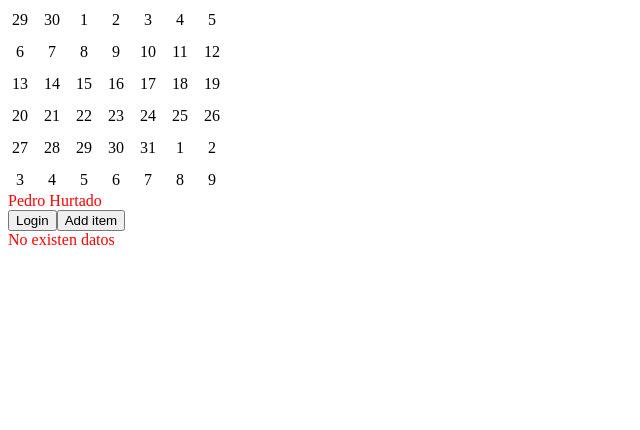
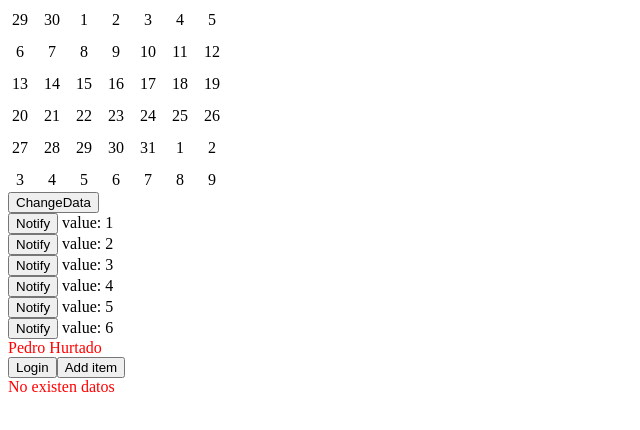
Before and after one commit to PedroHurtado/angular_ceg, an Angular app: page / in a window 1280 px wide. Shown: the top 430 px of the page, without its empty margins (0-640 px from the left). Built offline with nearby package versions, Linux system fonts and the light colour scheme.

Commit message:
input and output

```diff
--- a/src/app/app.html
+++ b/src/app/app.html
@@ -1,4 +1,5 @@
 <app-calendar/>
+<app-parent/>
 <div>{{name}}</div>
 
 @if(getUser();as user){
--- a/src/app/app.ts
+++ b/src/app/app.ts
@@ -1,10 +1,11 @@
 import { Component } from '@angular/core';
 import { RouterOutlet } from '@angular/router';
 import { Calendar } from './calendar/calendar';
+import { Parent } from './input/parent/parent';
 
 @Component({
   selector: 'app-root',
-  imports: [Calendar],
+  imports: [Calendar, Parent],
   templateUrl: './app.html',
   styleUrl: './app.css'
 })
--- /dev/null
+++ b/src/app/input/child/child.css
@@ -0,0 +1,3 @@
+:host{
+  display: block;
+}
--- /dev/null
+++ b/src/app/input/child/child.html
@@ -0,0 +1,2 @@
+<button (click)="notifyChanges()">Notify</button>
+value: {{value}}
--- /dev/null
+++ b/src/app/input/child/child.ts
@@ -0,0 +1,15 @@
+import { Component, EventEmitter, Input, Output } from '@angular/core';
+
+@Component({
+  selector: 'app-child',
+  imports: [],
+  templateUrl: './child.html',
+  styleUrl: './child.css'
+})
+export class Child {
+  @Input() value:number=0
+  @Output() page= new EventEmitter<number>()
+  notifyChanges(){
+    this.page.emit(this.value)
+  }
+}
--- /dev/null
+++ b/src/app/input/parent/parent.html
@@ -0,0 +1,4 @@
+<button (click)="changeData()">ChangeData</button>
+@for (item of data; track item) {
+  <app-child [value]="item" (page)="changePage($event)" />
+}
--- /dev/null
+++ b/src/app/input/parent/parent.ts
@@ -0,0 +1,18 @@
+import { Component } from '@angular/core';
+import { Child } from '../child/child';
+
+@Component({
+  selector: 'app-parent',
+  imports: [Child],
+  templateUrl: './parent.html',
+  styleUrl: './parent.css'
+})
+export class Parent {
+  data:number[]=[1,2,3,4,5,6]
+  changeData(){
+    this.data[3] =44
+  }
+  changePage(page:number){
+    console.log(page)
+  }
+}
```
Also changed, not shown: src/app/input/parent/parent.css (added), 2 other files (tests, documents, lock files or other folders).
